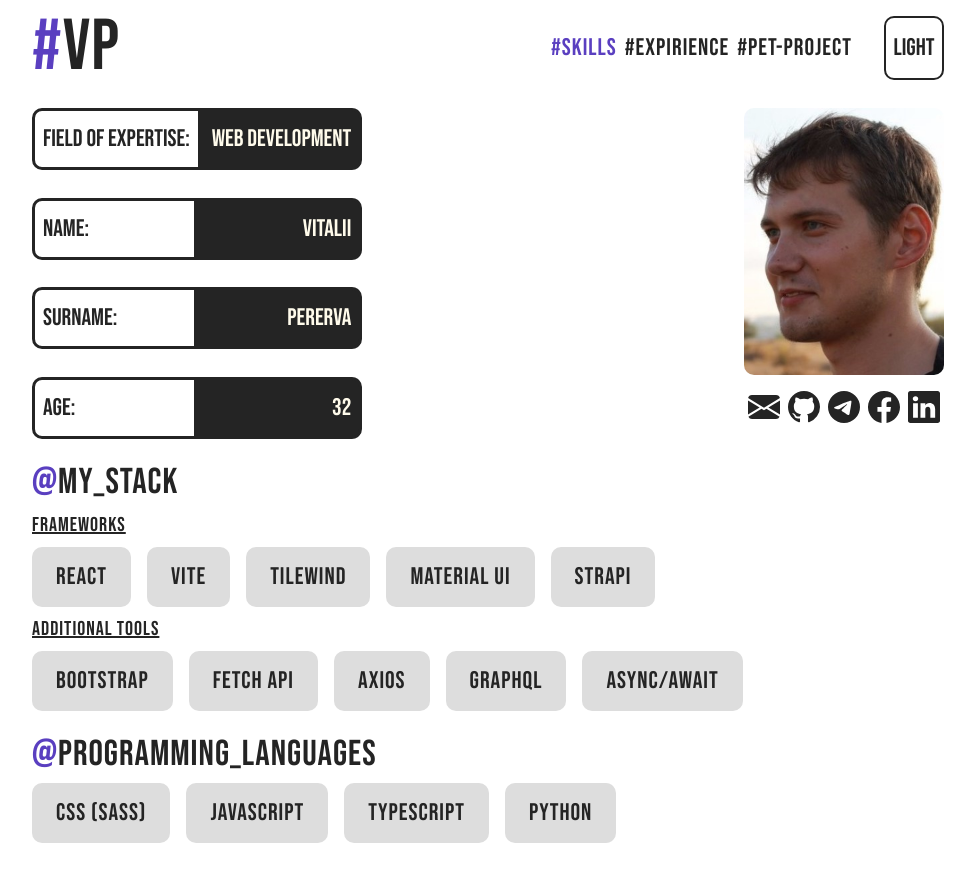
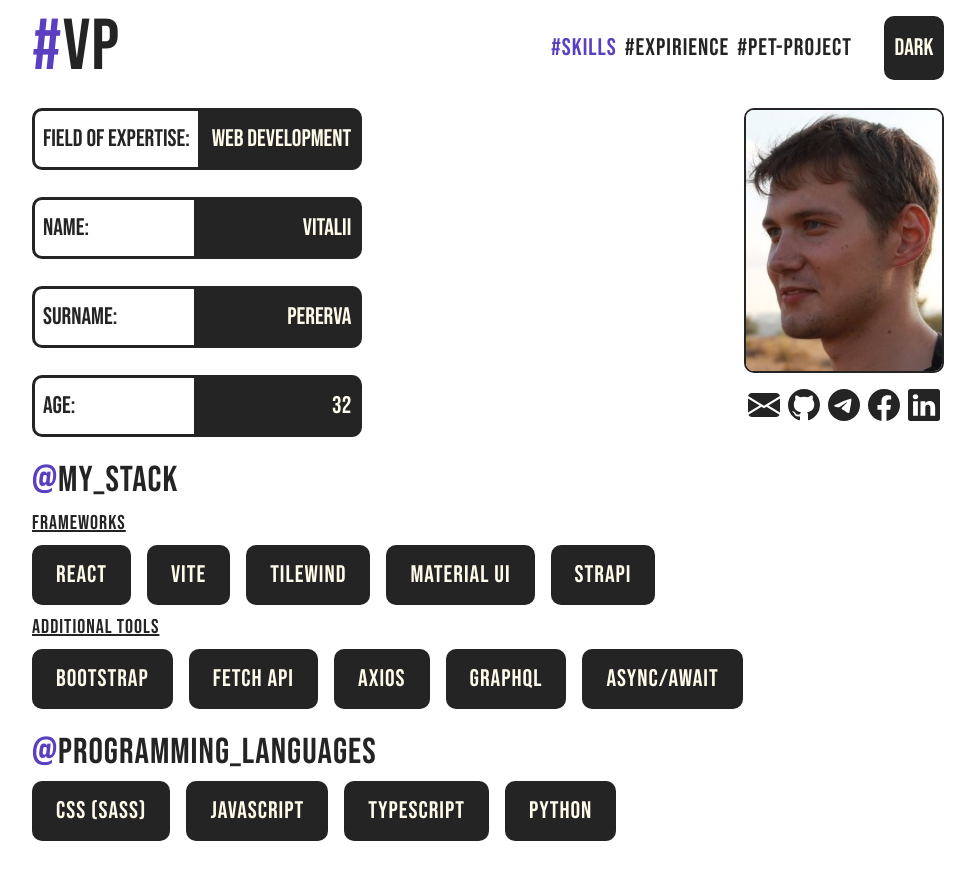
Before and after one commit to VetaliiP/VP-project, a React (Vite) app: page / in a window 1280 px wide. Shown: the whole page, without its empty margins (152-1127 px from the left). Built offline with nearby package versions, Linux system fonts and the light colour scheme.

Commit message:
Update color

```diff
--- a/src/components/Header/ToggleTheme.tsx
+++ b/src/components/Header/ToggleTheme.tsx
@@ -26,11 +26,11 @@ export const ToggleTheme: FC = () => {
 
     return (
         <div
-            className='border-[#242424] border-2  text-[#242424] font-bebas rounded-[10px] text-[24px] ml-8 p-3 cursor-pointer flex justify-center items-center w-[60px]
+            className='border-[#242424] border-2  bg-[#242424] text-amber-50 font-bebas rounded-[10px] text-[24px] ml-8 p-3 cursor-pointer flex justify-center items-center w-[60px]
              dark:text-[#242424] dark:border-[#242424] dark:bg-amber-50 '
             onClick={() => setTheme(theme === "light" ? "dark" : "light")}
         >
-            {theme === "light" ? "Light" : "Dark"}
+            {theme === "light" ? "Dark" : "Light"}
         </div>
     )
 }
--- a/src/index.css
+++ b/src/index.css
@@ -20,12 +20,15 @@
 
 :root {
   --bg-color: #ffffff;
-  --text-color: #242424;
+  --text-color: #FFFBEB;
+  --bg-blocs-color: #242424;
+
 }
 
 .dark {
   --bg-color: #242424;
-  --text-color: #f5f5f5;
+  --text-color: #242424;
+  --bg-blocs-color: #FFFBEB;
 }
 
 @font-face {
@@ -100,9 +103,9 @@ main {
   justify-content: center;
   align-items: center;
   padding: 12px 24px 12px 24px;
-  background: #dddddd;
+  background: var(--bg-blocs-color);
   border-radius: 10px;
-  color: #242424;
+  color: var(--text-color);
   font-family: Bebas;
   font-size: 24px;
   letter-spacing: 1px;
--- a/src/pages/Skills/Skills.tsx
+++ b/src/pages/Skills/Skills.tsx
@@ -34,17 +34,17 @@ export const Skills: FC = () => {
                     </div>
                     <div className='photo_block flex flex-col justify-between items-center sm:w-[200px] w-full '>
                         <div className='sm:size-full size-[250px] bg-amber-50 rounded-2xl text-[#242424] flex justify-center items-center flex-1 '>
-                            <img src='/Photo.jpg' alt='Фото' className='size-[100%] rounded-[10px]' />
+                            <img src='/Photo.jpg' alt='Фото' className='size-[100%] rounded-[10px] border-2 border-[#242424] dark:border-amber-50' />
                         </div>
-                        <div className='flex flex-row justify-around py-4 w-full flex-0 cursor-pointer text-[#242424] dark:text-amber-50'>
+                        <div className='flex flex-row justify-around py-4 w-full flex-0 cursor-pointer text-[#242424] dark:text-amber-50 '>
                             <div onClick={() => window.open('https://mail.google.com/mail/?view=cm&fs=1&to=pvty36@gmail.com&su=Трудоустройство&body=Привет, это компания ', '_blank')}>
-                                <svg xmlns="http://www.w3.org/2000/svg" width="32" height="32" fill="currentColor" className="bi bi-envelope-fill" viewBox="0 0 16 16">
+                                <svg xmlns="http://www.w3.org/2000/svg" width="32" height="32" fill="currentColor" className="bi bi-envelope-fill hover:text-[#5A3FC0]" viewBox="0 0 16 16">
                                     <path d="M.05 3.555A2 2 0 0 1 2 2h12a2 2 0 0 1 1.95 1.555L8 8.414zM0 4.697v7.104l5.803-3.558zM6.761 8.83l-6.57 4.027A2 2 0 0 0 2 14h12a2 2 0 0 0 1.808-1.144l-6.57-4.027L8 9.586zm3.436-.586L16 11.801V4.697z" />
                                 </svg>
                             </div>
                             <div>
                                 <a href="https://github.com/VetaliiP?tab=overview&from=2025-03-01&to=2025-03-31" target="_blank" rel="noopener noreferrer" >
-                                    <svg xmlns="http://www.w3.org/2000/svg" width="32" height="32" fill="currentColor" className="bi bi-github" viewBox="0 0 16 16">
+                                    <svg xmlns="http://www.w3.org/2000/svg" width="32" height="32" fill="currentColor" className="bi bi-github hover:text-[#5A3FC0]" viewBox="0 0 16 16">
                                         <path d="M8 0C3.58 0 0 3.58 0 8c0 3.54 2.29 6.53 5.47 7.59.4.07.55-.17.55-.38 0-.19-.01-.82-.01-1.49-2.01.37-2.53-.49-2.69-.94-.09-.23-.48-.94-.82-1.13-.28-.15-.68-.52-.01-.53.63-.01 1.08.58 1.23.82.72 1.21 1.87.87 2.33.66.07-.52.28-.87.51-1.07-1.78-.2-3.64-.89-3.64-3.95 0-.87.31-1.59.82-2.15-.08-.2-.36-1.02.08-2.12 0 0 .67-.21 2.2.82.64-.18 1.32-.27 2-.27s1.36.09 2 .27c1.53-1.04 2.2-.82 2.2-.82.44 1.1.16 1.92.08 2.12.51.56.82 1.27.82 2.15 0 3.07-1.87 3.75-3.65 3.95.29.25.54.73.54 1.48 0 1.07-.01 1.93-.01 2.2 0 .21.15.46.55.38A8.01 8.01 0 0 0 16 8c0-4.42-3.58-8-8-8" />
                                     </svg>
                                 </a>
@@ -52,21 +52,21 @@ export const Skills: FC = () => {
                             </div>
                             <div>
                                 <a href="https://t.me/VetaliiP" target="_blank" rel="noopener noreferrer" >
-                                    <svg xmlns="http://www.w3.org/2000/svg" width="32" height="32" fill="currentColor" className="bi bi-telegram" viewBox="0 0 16 16">
+                                    <svg xmlns="http://www.w3.org/2000/svg" width="32" height="32" fill="currentColor" className="bi bi-telegram hover:text-[#5A3FC0]" viewBox="0 0 16 16">
                                         <path d="M16 8A8 8 0 1 1 0 8a8 8 0 0 1 16 0M8.287 5.906q-1.168.486-4.666 2.01-.567.225-.595.442c-.03.243.275.339.69.47l.175.055c.408.133.958.288 1.243.294q.39.01.868-.32 3.269-2.206 3.374-2.23c.05-.012.12-.026.166.016s.042.12.037.141c-.03.129-1.227 1.241-1.846 1.817-.193.18-.33.307-.358.336a8 8 0 0 1-.188.186c-.38.366-.664.64.015 1.088.327.216.589.393.85.571.284.194.568.387.936.629q.14.092.27.187c.331.236.63.448.997.414.214-.02.435-.22.547-.82.265-1.417.786-4.486.906-5.751a1.4 1.4 0 0 0-.013-.315.34.34 0 0 0-.114-.217.53.53 0 0 0-.31-.093c-.3.005-.763.166-2.984 1.09" />
                                     </svg>
                                 </a>
                             </div>
                             <div>
                                 <a href="https://www.facebook.com/VetaliiPererva" target="_blank" rel="noopener noreferrer" >
-                                    <svg xmlns="http://www.w3.org/2000/svg" width="32" height="32" fill="currentColor" className="bi bi-facebook" viewBox="0 0 16 16">
+                                    <svg xmlns="http://www.w3.org/2000/svg" width="32" height="32" fill="currentColor" className="bi bi-facebook hover:text-[#5A3FC0]" viewBox="0 0 16 16">
                                         <path d="M16 8.049c0-4.446-3.582-8.05-8-8.05C3.58 0-.002 3.603-.002 8.05c0 4.017 2.926 7.347 6.75 7.951v-5.625h-2.03V8.05H6.75V6.275c0-2.017 1.195-3.131 3.022-3.131.876 0 1.791.157 1.791.157v1.98h-1.009c-.993 0-1.303.621-1.303 1.258v1.51h2.218l-.354 2.326H9.25V16c3.824-.604 6.75-3.934 6.75-7.951" />
                                     </svg>
                                 </a>
                             </div>
                             <div>
                                 <a href="https://www.linkedin.com/in/vitaliipererva" target="_blank" rel="noopener noreferrer" >
-                                    <svg xmlns="http://www.w3.org/2000/svg" width="32" height="32" fill="currentColor" className="bi bi-linkedin" viewBox="0 0 16 16">
+                                    <svg xmlns="http://www.w3.org/2000/svg" width="32" height="32" fill="currentColor" className="bi bi-linkedin hover:text-[#5A3FC0]" viewBox="0 0 16 16">
                                         <path d="M0 1.146C0 .513.526 0 1.175 0h13.65C15.474 0 16 .513 16 1.146v13.708c0 .633-.526 1.146-1.175 1.146H1.175C.526 16 0 15.487 0 14.854zm4.943 12.248V6.169H2.542v7.225zm-1.2-8.212c.837 0 1.358-.554 1.358-1.248-.015-.709-.52-1.248-1.342-1.248S2.4 3.226 2.4 3.934c0 .694.521 1.248 1.327 1.248zm4.908 8.212V9.359c0-.216.016-.432.08-.586.173-.431.568-.878 1.232-.878.869 0 1.216.662 1.216 1.634v3.865h2.401V9.25c0-2.22-1.184-3.252-2.764-3.252-1.274 0-1.845.7-2.165 1.193v.025h-.016l.016-.025V6.169h-2.4c.03.678 0 7.225 0 7.225z" />
                                     </svg>
                                 </a>
```
